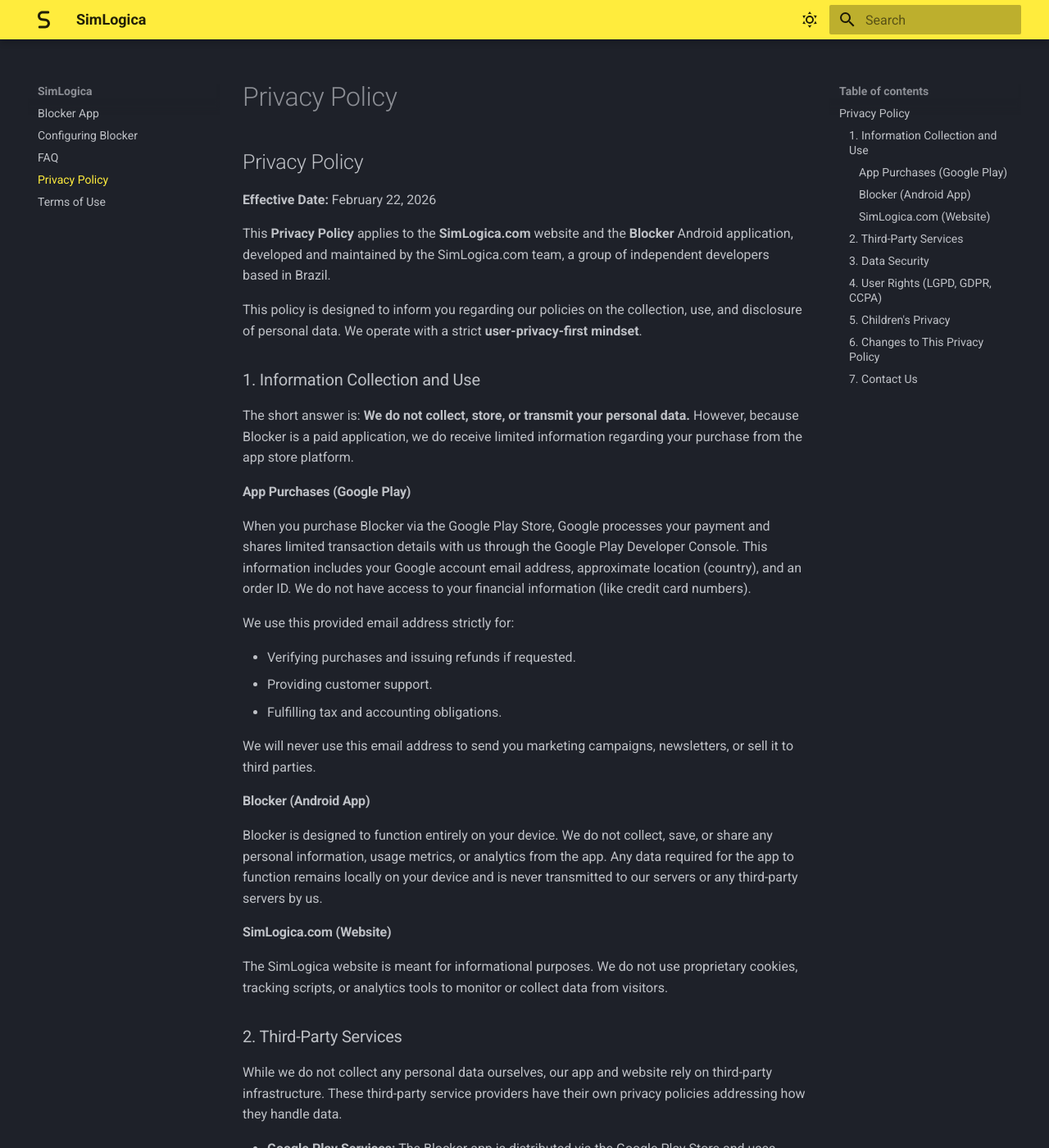
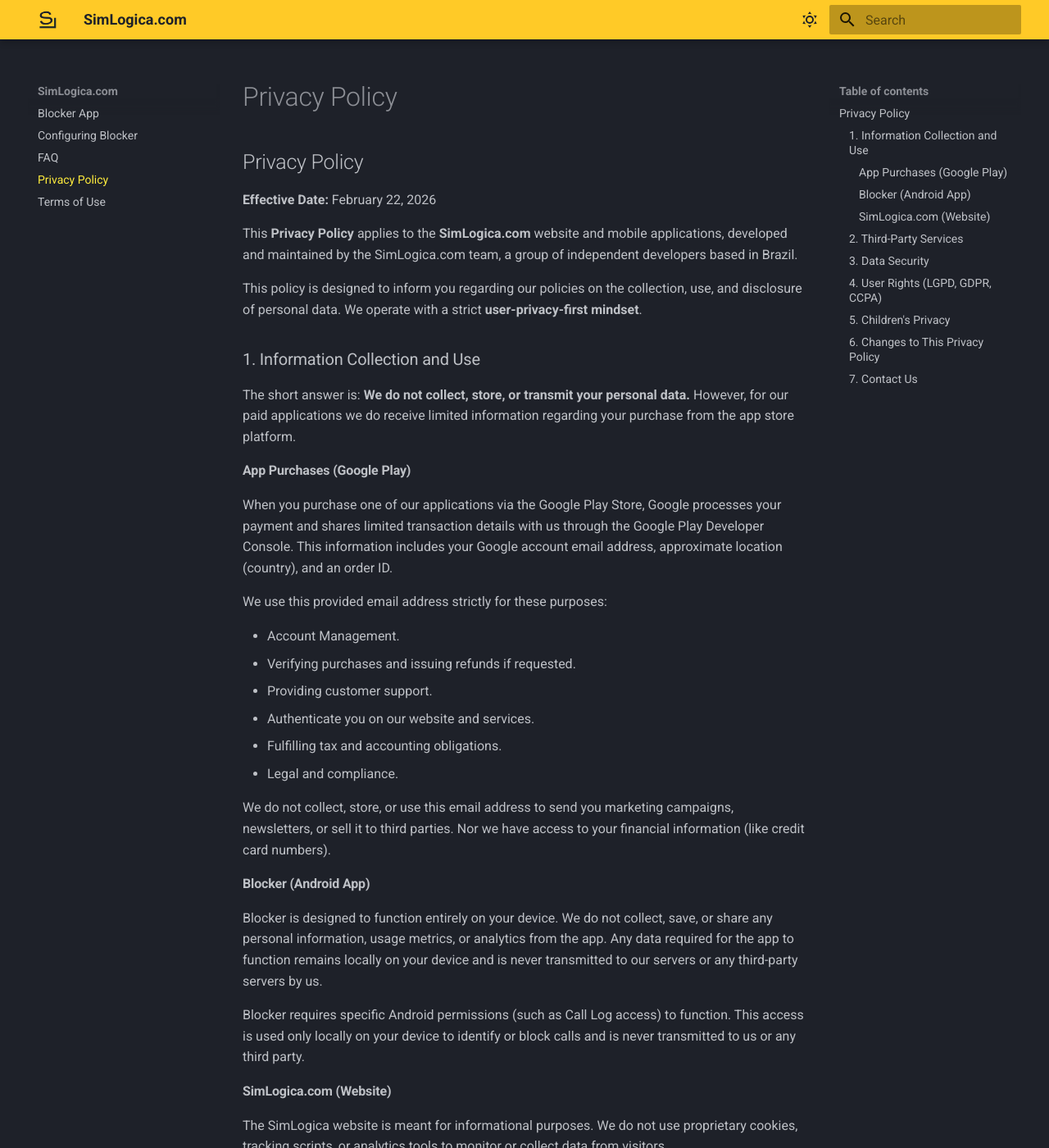
Before and after one commit to simlogica/simlogica.github.io, an MkDocs documentation site: the page built from docs/privacy-policy.md, in a window 1280 px wide and 1400 px high. Shown: the whole window at 82% size. Built offline with MkDocs 1.6.1 and Material for MkDocs 9.7.7, drawn with Linux system fonts in a browser that asks for light colours; some web fonts are replaced.

Commit message:
Added icon and favicon and customized css for header colors. Improved privacy policy.

```diff
--- a/docs/privacy-policy.md
+++ b/docs/privacy-policy.md
@@ -4,29 +4,34 @@
 
 **Effective Date:** February 22, 2026
 
-This **Privacy Policy** applies to the **SimLogica.com** website and the **Blocker** Android application, developed and maintained by the SimLogica.com team, a group of independent developers based in Brazil.
+This **Privacy Policy** applies to the **SimLogica.com** website and mobile applications, developed and maintained by the SimLogica.com team, a group of independent developers based in Brazil.
 
 This policy is designed to inform you regarding our policies on the collection, use, and disclosure of personal data. We operate with a strict **user-privacy-first mindset**.
 
 ### 1. Information Collection and Use
 
-The short answer is: **We do not collect, store, or transmit your personal data.** However, because Blocker is a paid application, we do receive limited information regarding your purchase from the app store platform.
+The short answer is: **We do not collect, store, or transmit your personal data.** However, for our paid applications we do receive limited information regarding your purchase from the app store platform.
 
 #### App Purchases (Google Play)
 
-When you purchase Blocker via the Google Play Store, Google processes your payment and shares limited transaction details with us through the Google Play Developer Console. This information includes your Google account email address, approximate location (country), and an order ID. We do not have access to your financial information (like credit card numbers).
+When you purchase one of our applications via the Google Play Store, Google processes your payment and shares limited transaction details with us through the Google Play Developer Console. This information includes your Google account email address, approximate location (country), and an order ID.
 
-We use this provided email address strictly for:
+We use this provided email address strictly for these purposes:
 
+* Account Management.
 * Verifying purchases and issuing refunds if requested.
 * Providing customer support.
+* Authenticate you on our website and services.
 * Fulfilling tax and accounting obligations.
+* Legal and compliance.
 
-We will never use this email address to send you marketing campaigns, newsletters, or sell it to third parties.
+We do not collect, store, or use this email address to send you marketing campaigns, newsletters, or sell it to third parties. Nor we have access to your financial information (like credit card numbers).
 
 #### Blocker (Android App)
 
 Blocker is designed to function entirely on your device. We do not collect, save, or share any personal information, usage metrics, or analytics from the app. Any data required for the app to function remains locally on your device and is never transmitted to our servers or any third-party servers by us.
+
+Blocker requires specific Android permissions (such as Call Log access) to function. This access is used only locally on your device to identify or block calls and is never transmitted to us or any third party.
 
 #### SimLogica.com (Website)
 
--- /dev/null
+++ b/docs/stylesheets/extra.css
@@ -0,0 +1,20 @@
+/* --- Dark Mode Header --- */
+[data-md-color-scheme="slate"] .md-header {
+  background-color: #ffca27;
+  /* Change this to your dark-mode hex */
+  color: #1e2129;
+  /* This changes the text/icon color in the header */
+}
+
+/* --- Light Mode Header --- */
+[data-md-color-scheme="default"] .md-header {
+  background-color: #ffca27;
+  /* Change this to your light-mode hex */
+  color: #1e2129;
+  /* This changes the text/icon color in the header */
+}
+
+/* Optional: Ensure the search box and icons stay visible */
+.md-header__button {
+  color: inherit;
+}
--- a/mkdocs.yml
+++ b/mkdocs.yml
@@ -1,4 +1,4 @@
-site_name: SimLogica
+site_name: SimLogica.com
 
 site_url: https://simlogica.github.io
 
@@ -23,10 +23,13 @@
   font:
     text: Roboto
     code: Red Hat Mono
-  icon:
-    logo: fontawesome/solid/s
+  logo: assets/simlogica.png
+  favicon: assets/simlogica.png
   features:
     - navigation.footer
+
+extra_css:
+  - stylesheets/extra.css
 
 copyright: Copyright &copy; 2026 SimLogica.com
 
```
Also changed, not shown: docs/assets/screen2.png, docs/assets/simlogica.png (added), 2 other files.
